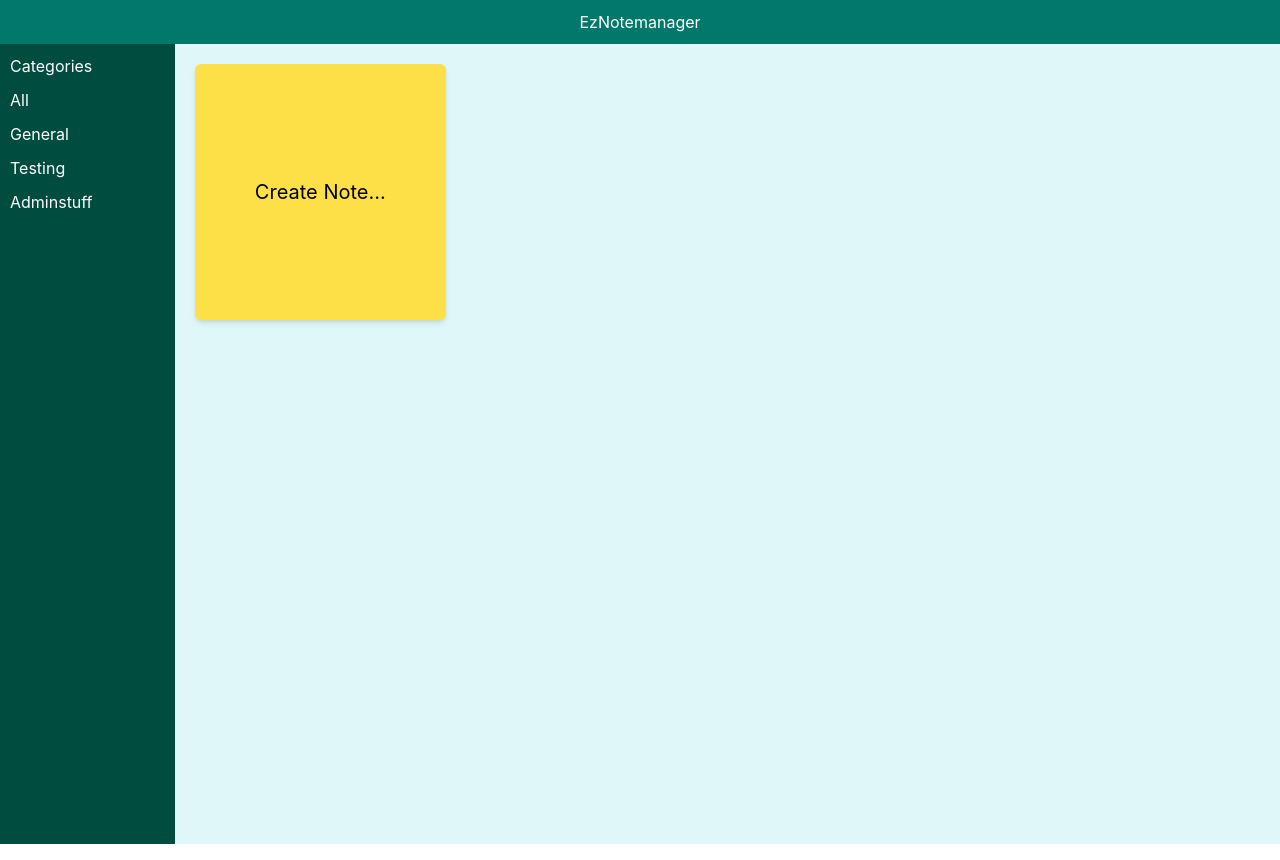
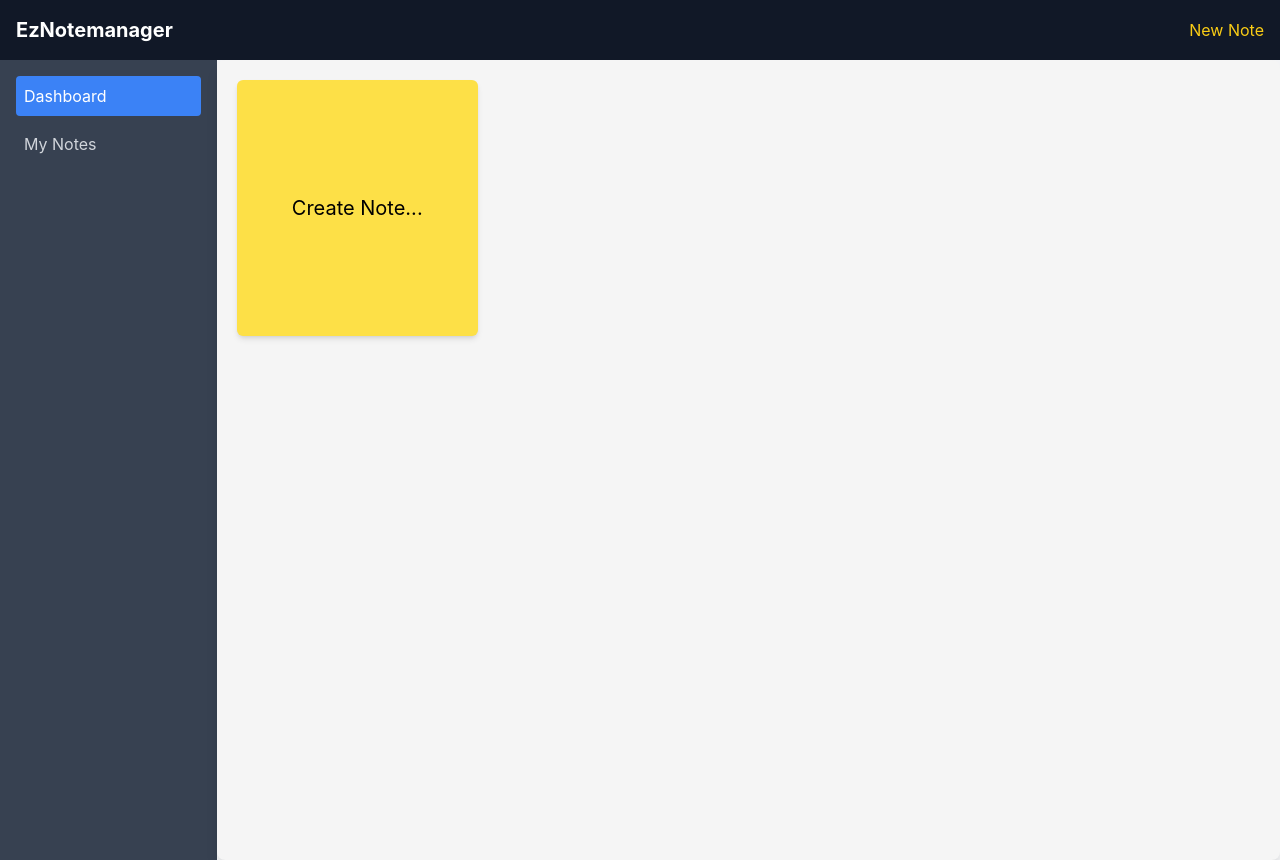
Before and after one commit to patrikkarlsson72/eznotemanager, a React (Create React App) app: page / in a window 1280 px wide. Built offline with nearby package versions, Linux system fonts and the light colour scheme.

Commit message:
Fixed backgroundcolors

```diff
--- a/src/App.css
+++ b/src/App.css
@@ -1,12 +1,10 @@
 /* src/App.css */
+
 .app {
-  display: flex;
-  flex-direction: column;
-  height: 100vh;
-  background-color: #e0f7fa;
+  /* Remove any background styles */
 }
 
 .main {
   display: flex;
-  flex: 1;
+  /* Remove any background styles */
 }
--- a/src/App.js
+++ b/src/App.js
@@ -1,5 +1,3 @@
-// src/App.js
-
 import React from 'react';
 import Header from './components/Header';
 import Sidebar from './components/Sidebar';
@@ -8,9 +6,9 @@ import './App.css';
 
 function App() {
   return (
-    <div className="app">
+    <div className="bg-gray-100 flex-1">
       <Header />
-      <div className="main">
+      <div className="flex">
         <Sidebar />
         <ContentArea />
       </div>
--- a/src/components/ContentArea.css
+++ b/src/components/ContentArea.css
@@ -6,5 +6,5 @@
   padding: 20px;
   width: 100%;
   min-height: 100vh; /* Ensure it covers the full viewport height initially */
-  background-color: #E0F7FA; /* Set a background color */
+  background-color: #F5F5F5; /* Set a background color */
 }
--- a/src/components/ContentArea.js
+++ b/src/components/ContentArea.js
@@ -70,7 +70,8 @@ const ContentArea = () => {
 
   return (
     <DragDropContext onDragEnd={onDragEnd}>
-      <div className="content-area">
+      <div className="content-area bg-gray-100 p-6 rounded-lg shadow-lg">
+
         <CreateNote onCreate={createNote} />
         {notes.map((note, index) => (
           <Droppable droppableId={`droppable-${index}`} key={note.id}>
--- a/src/components/Header.css
+++ b/src/components/Header.css
@@ -1,7 +1,7 @@
 /* src/components/Header.css */
-.header {
-    background-color: #00796b;
-    color: white;
-    padding: 10px;
-    text-align: center;
-  }
+//.header {
+  //  background-color: #00796b;
+    //color: white;
+    //padding: 10px;
+    //text-align: center;
+  //}
--- a/src/components/Header.js
+++ b/src/components/Header.js
@@ -1,12 +1,15 @@
 // src/components/Header.js
 
 import React from 'react';
-import './Header.css'; // You'll define styles in this CSS file
+//import './Header.css'; // You'll define styles in this CSS file
 
 const Header = () => {
   return (
-    <header className="header">
-      <h1>EzNotemanager</h1>
+    <header className="bg-gray-900 text-white flex items-center p-4">
+      <h1 className="text-xl font-bold">EzNotemanager</h1>
+      <div class="ml-auto flex items-center space-x-4">
+      <button class="text-yellow-400">New Note</button>
+      </div>
     </header>
   );
 };
--- a/src/components/Note.js
+++ b/src/components/Note.js
@@ -20,13 +20,11 @@ const Note = ({ title, color, content, onDelete }) => {
 
   return (
     <div
-      className="bg-white shadow-md rounded-md w-full h-64 p-4 relative"
-      style={{
-        backgroundColor: color,
-      }}
+      className="bg-gray-200 p-4 rounded shadow-sm border border-gray-300 w-full h-64 p-4 relative"
+
     >
       <h3 className="text-lg font-semibold">{title}</h3>
-      <p className="text-sm text-gray-600">{previewContent}...</p>
+      <p className="text-sm text-gray-700">{previewContent}...</p>
       {imageUrls.length > 0 && (
         <div className="mt-2">
           {imageUrls.map((url, index) => (
--- a/src/components/Sidebar.js
+++ b/src/components/Sidebar.js
@@ -1,19 +1,16 @@
 // src/components/Sidebar.js
 
 import React from 'react';
-import './Sidebar.css';
 
 const Sidebar = () => {
   return (
-    <aside className="sidebar">
-      <h2>Categories</h2>
-      <ul>
-        <li>All</li>
-        <li>General</li>
-        <li>Testing</li>
-        <li>Adminstuff</li>
-      </ul>
-    </aside>
+    <aside class="bg-gray-700 text-gray-300 w-64 p-4">
+    <nav class="space-y-2">
+        <a href="#" class="block p-2 rounded bg-blue-500 text-white">Dashboard</a>
+        <a href="#" class="block p-2 rounded hover:bg-gray-600 text-gray-300">My Notes</a>
+
+    </nav>
+</aside>
   );
 };
 
```
Also changed, not shown: 2 other files (tests, documents, lock files or other folders).
